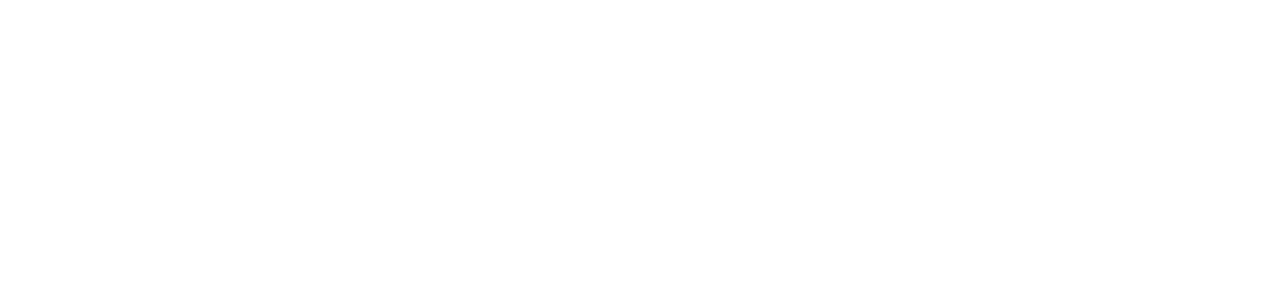
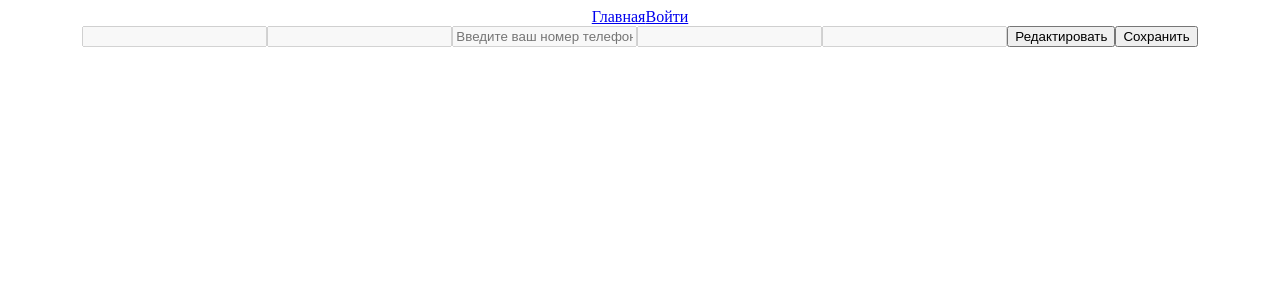
Before and after one commit to angelika-romanovskaya/client, a React (Create React App) app: page /person in a window 1280 px wide. Before the commit this address had no page. Shown: the top 300 px of the page. Built offline with nearby package versions, Linux system fonts and the light colour scheme; no server answers.

Commit message:
Person info

```diff
--- a/src/App.js
+++ b/src/App.js
@@ -7,6 +7,8 @@ import { useState } from 'react';
 import Bid from './pages/Bid/Bid';
 import Managers from './pages/Managers/Managers';
 import AddManager from './pages/Managers/AddManager/AddManager';
+import Person from './pages/Person/Person';
+import Nav from './components/Nav';
 
 function App() {
   const [role, setRole] = useState('');
@@ -21,6 +23,7 @@ function App() {
 
   return (
     <div className="App">
+      <Nav role={role} setRole={setRole} navigate={navigate}/>
       <Routes>
         <Route path="/" element={<Home role={role} setRole={setRole} navigate = {navigate}/>} />
         <Route path="/registration" element={<Registration setRole={setRole} navigate = {navigate} setLoginPassword ={setLoginPassword}/>} />
@@ -28,6 +31,7 @@ function App() {
         <Route path='/bid' element={<Bid/>}/>
         <Route path='/managers' element={<Managers navigate = {navigate}/>}/>
         <Route path='/managers/addManager' element={<AddManager navigate = {navigate}/>}/>
+        <Route path='/person' element={<Person role={role} password={password} navigate = {navigate} login={login} setLoginPassword ={setLoginPassword}/>}/>
       </Routes>
     </div>
   );
--- a/src/components/Nav.jsx
+++ b/src/components/Nav.jsx
@@ -12,6 +12,7 @@ function Nav({role, setRole, navigate}) {
             ) : (
                 role === "CLIENT" ? (
                     <>
+                        <Link to="/person">Личный кабинет</Link>
                         <Link to="/">Главная</Link>
                         <Link to="/bid">Заявки</Link>
                         <button onClick={()=>{setRole(''); navigate('/')}}>Выйти</button>
@@ -25,6 +26,7 @@ function Nav({role, setRole, navigate}) {
                         </>
                     ) : (
                         <>
+                            <Link to="/person">Личный кабинет</Link>
                             <Link to="/">Главная</Link>
                             <Link to="/bid">Заявки</Link>
                             <button onClick={()=>{setRole(''); navigate('/')}}>Выйти</button>
--- a/src/components/PhoneInput.jsx
+++ b/src/components/PhoneInput.jsx
@@ -6,6 +6,7 @@ function PhoneInput(props) {
     <InputMask
       mask='+375 (99) 999-99-99'
       value={props.value}
+      disabled = {props.disabled}
       onChange={props.onChange}
       placeholder = 'Введите ваш номер телефона'>
     </InputMask>
--- a/src/pages/Home/Home.jsx
+++ b/src/pages/Home/Home.jsx
@@ -1,10 +1,9 @@
 import React from 'react'
-import Nav from '../../components/Nav'
 
 
 function Home({role, setRole, navigate}) {
     return(
-        <Nav role={role} setRole={setRole} navigate={navigate}/>
+        <div>Home</div>
     )
 }
 
--- a/src/pages/Managers/Managers.jsx
+++ b/src/pages/Managers/Managers.jsx
@@ -35,7 +35,6 @@ function Managers({navigate}) {
   return (
     <div>
         <Link to="/managers/addManager">Добавить</Link>
-        <Link to="/">Главная</Link>
         {managers.map((item, i)=>
             <div key={i}>
                 <p>{item.name}</p>
--- /dev/null
+++ b/src/pages/Person/Person.jsx
@@ -0,0 +1,94 @@
+import React, { useEffect, useState } from 'react'
+import Axios from 'axios'
+import PhoneInput from '../../components/PhoneInput'
+
+function Person({role, password, login, navigate, setLoginPassword}) {
+    const [id, setId] = useState('');
+    const [disabled, setDisabled] = useState(true);
+    const [passwords, setPasswords] = useState('')
+    const [logins, setLogins] = useState('')
+    const [name, setName] = useState('')
+    const [surname, setSurname] = useState('')
+    const [patronymic, setPatronymic] = useState('')
+    const [email, setEmail] = useState('')
+    const [phone, setPhone] = useState('')
+
+    const phoneInput = ({ target: { value } }) => setPhone(value);
+    const nameInput = ({ target: { value } }) => setName(value);
+    const surnameInput = ({ target: { value } }) => setSurname(value);
+    const patronymicInput = ({ target: { value } }) => setPatronymic(value);
+    const loginsInput = ({ target: { value } }) => setLogins(value);
+    const passwordsInput = ({ target: { value } }) => setPasswords(value);
+    const emailInput = ({ target: { value } }) => setEmail(value);
+
+
+    const getInfo = ()=>{
+        Axios.post('http://localhost:9090/getpersoninfo', {role: role, password: password, login:login}).then((response)=>{
+            if(response.data.status === "success") {
+                setId(response.data.info.id)
+                setPhone(response.data.info.phone)
+                setName(response.data.info.name)
+                setSurname(response.data.info.surname)
+                setPatronymic(response.data.info.patronymic)
+                setEmail(response.data.info.email)
+                setLogins(response.data.info.login)
+                setPasswords(response.data.info.password)
+            }
+            else{
+                navigate('/error')
+            };
+        })
+    }
+
+    useEffect(()=>{
+        getInfo();
+    }, [])
+
+    const updateInfo = ()=>{
+        setDisabled(false);
+    }
+
+    const saveInfo = () =>{
+        console.log(logins, name);
+        if(role === "CLIENT"){
+            Axios.post('http://localhost:9090/updatepersoninfo', {id:id, role: role, password: passwords, login: logins, name: name, surname: surname,patronymic: patronymic, phone: phone, email: email}).then((response)=>{
+                if(response.data.status === "success") {
+                    setLoginPassword(logins, passwords);
+                }
+                else{
+                    navigate('/error')
+                };
+            })
+        } else{
+            Axios.post('http://localhost:9090/updatepersoninfo', {id:id, role: role, password: passwords, login: logins, name: name, surname: surname, phone: phone}).then((response)=>{
+                if(response.data.status === "success") {
+                    setLoginPassword(logins, passwords);
+                }
+                else{
+                    navigate('/error')
+                };
+            })
+        }
+        setDisabled(true);
+    }
+
+  return (
+    <div>
+        <input disabled = {disabled} type='text' value={name} onChange={nameInput}/>
+        <input disabled = {disabled} type='text' value={surname} onChange={surnameInput}/>
+        {role === "CLIENT" ? (
+            <>
+                <input disabled = {disabled} type='text' value={patronymic} onChange={patronymicInput}/>
+                <input disabled = {disabled} type='email' value={email} onChange={emailInput}/>
+            </>
+        ) : (<></>)}
+        <PhoneInput disabled = {disabled} value={phone} onChange={phoneInput}/>
+        <input disabled = {disabled} type='text' value={logins} onChange={loginsInput}/>
+        <input disabled = {disabled} type='password' value={passwords} onChange={passwordsInput}/>
+        <button onClick={updateInfo}>Редактировать</button>
+        <button onClick={saveInfo}>Сохранить</button>
+    </div>
+  )
+}
+
+export default Person
--- a/src/pages/Registration/Registration.jsx
+++ b/src/pages/Registration/Registration.jsx
@@ -13,7 +13,7 @@ function Registration({setRole, navigate, setLoginPassword}) {
     const [phone, setPhone] = useState('')
     const [msg, setMsg] = useState('')
 
-    const handleInput = ({ target: { value } }) => setPhone(value);
+    const phoneInput = ({ target: { value } }) => setPhone(value);
 
     const AddUser = ()=>{
         Axios.post('http://localhost:9090/registration', {password: password, login: login, name: name, surname:surname, patronymic:patronymic, email: email, phone:phone}).then((response)=>{
@@ -34,7 +34,7 @@ function Registration({setRole, navigate, setLoginPassword}) {
             <input type="text" placeholder='Введите ваше имя' onChange={(event)=>{setName(event.target.value)}}/>
             <input type="text" placeholder='Введите ваше отчество' onChange={(event)=>{setPatronymic(event.target.value)}}/>
             <input type="email" placeholder='Введите ваш email' onChange={(event)=>{setEmail(event.target.value)}}/>
-            <PhoneInput value={phone} onChange={handleInput}/>
+            <PhoneInput value={phone} onChange={phoneInput}/>
             <input type="text" placeholder='Введите логин' onChange={(event)=>{setPassword(event.target.value)}}/>
             <input type="password" placeholder='Придумайте пароль' onChange={(event)=>{setLogin(event.target.value)}}/>
             <button onClick={AddUser}>Зарегистрироваться</button>
```
